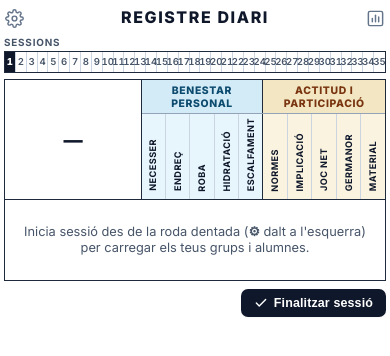
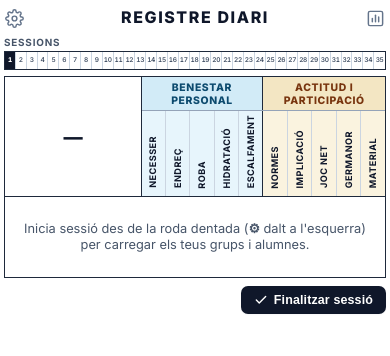
Before and after one commit to miguelefvlc/REGISTREF, a website: page index.html in a window 390 px wide. Drawn offline with nearby package versions, Linux system fonts and the light colour scheme.

Commit message:
Drastically reduce session strip numbers font size to prevent crowding

```diff
--- a/styles.css
+++ b/styles.css
@@ -228,12 +228,14 @@ html, body {
 
 .session-num-cell {
   border-right: 1px solid var(--border-grid);
-  height: 20px;
+  height: 18px;
   display: flex;
   align-items: center;
   justify-content: center;
-  font-size: 0.6rem;
+  font-size: 0.46rem;
   font-weight: 600;
+  letter-spacing: -0.04em;
+  line-height: 1;
   font-variant-numeric: tabular-nums;
   color: var(--text-secondary);
   cursor: pointer;
@@ -241,6 +243,7 @@ html, body {
   user-select: none;
   background: var(--bg-surface);
   min-width: 0;
+  padding: 0;
   transition: background-color 0.12s ease, color 0.12s ease;
 }
 
@@ -1146,6 +1149,12 @@ html, body {
     height: 18px;
     font-size: 0.63rem;
   }
+
+  .session-num-cell {
+    height: 17px;
+    font-size: 0.41rem;
+    letter-spacing: -0.05em;
+  }
 }
 
 /* Print Stylesheet (Exportar PDF) */
--- a/sw.js
+++ b/sw.js
@@ -1,5 +1,5 @@
 // Service worker: makes REGISTRE EF installable as a full-screen standalone PWA and usable offline.
-const CACHE = 'registre-ef-cache-v6';
+const CACHE = 'registre-ef-cache-v7';
 const PRECACHE = [
   './',
   './index.html',
```
